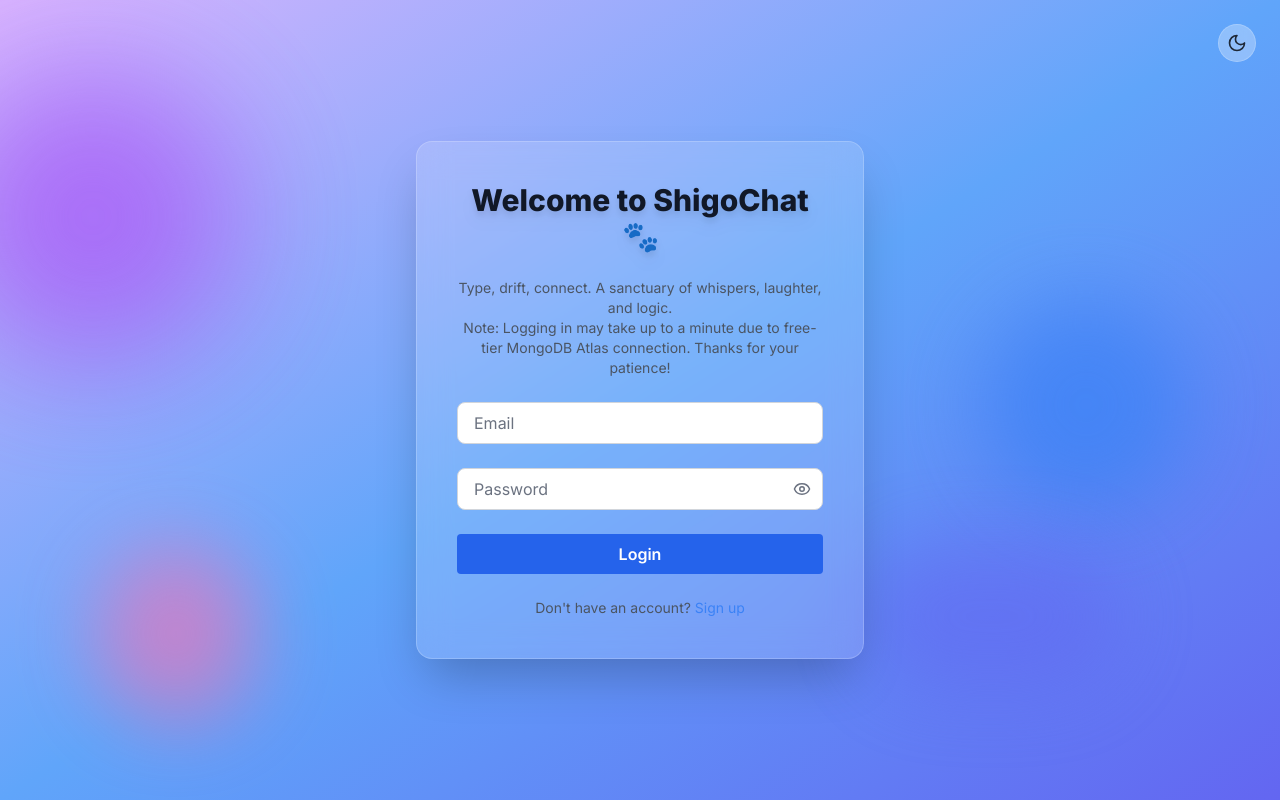
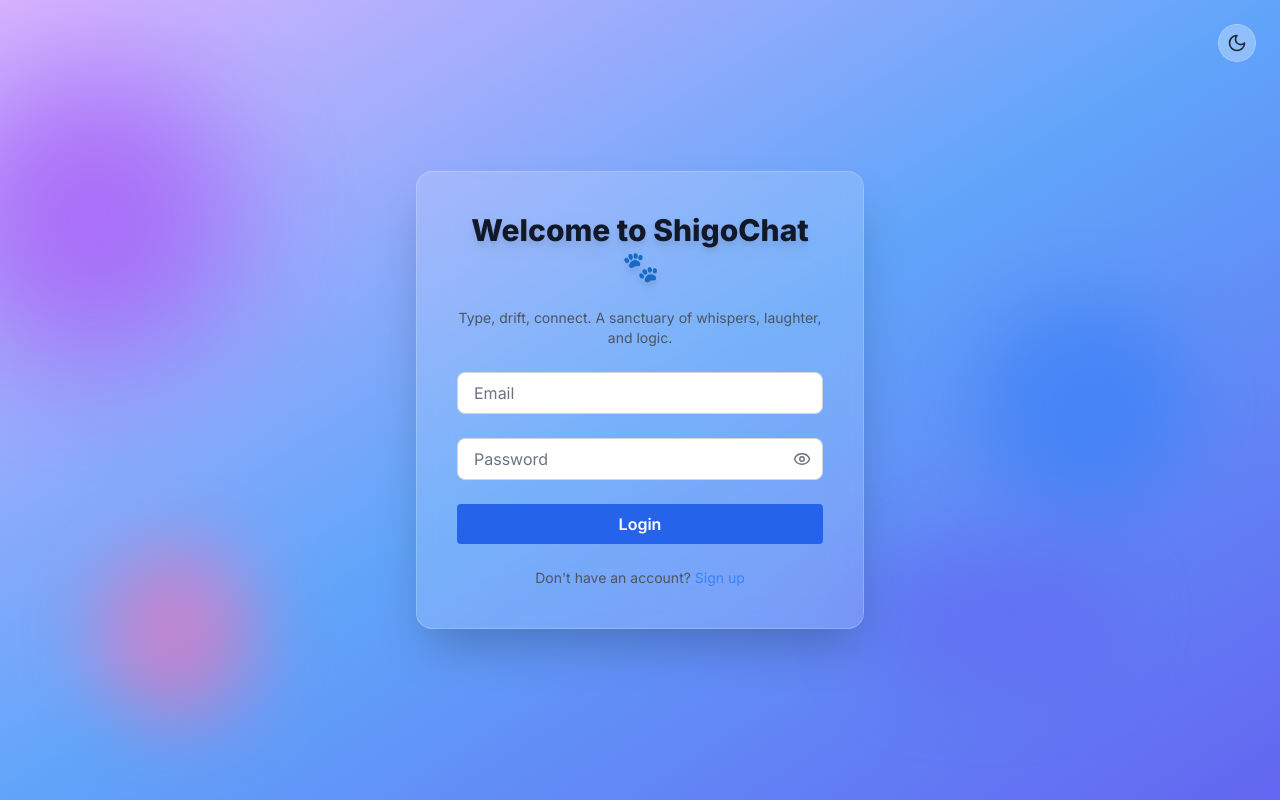
Before and after one commit to bbfosho0/ShigoChattingApp, a React (Create React App) app in the folder client/: page /login in a window 1280 px wide. Built offline with nearby package versions, Linux system fonts and the light colour scheme.

Commit message:
Improve Login.jsx formatting and add server .gitignore
Refactored Login.jsx for better readability by formatting JSX and template strings. Added .gitignore to server directory to exclude .env and node_modules from version control.

```diff
--- a/client/src/pages/Login.jsx
+++ b/client/src/pages/Login.jsx
@@ -39,7 +39,10 @@
 
     try {
       setLoading(true);
-      const res = await axios.post(`${process.env.REACT_APP_API_URL}/api/auth/login`, form);
+      const res = await axios.post(
+        `${process.env.REACT_APP_API_URL}/api/auth/login`,
+        form
+      );
       localStorage.setItem("token", res.data.token);
       localStorage.setItem("user", JSON.stringify(res.data.user));
       setUser(res.data.user);
@@ -118,8 +121,8 @@
         </motion.h1>
 
         <p className="text-center text-gray-600 dark:text-gray-400 text-sm">
-          Type, drift, connect. A sanctuary of whispers, laughter, and logic. <br />
-  Note: Logging in may take up to a minute due to free-tier MongoDB Atlas connection. Thanks for your patience!
+          Type, drift, connect. A sanctuary of whispers, laughter, and logic.{" "}
+          <br />
         </p>
 
         <div>
@@ -147,7 +150,9 @@
             value={form.password}
             onChange={handleChange}
             placeholder="Password"
-            className={`form-field pr-10 ${error.password ? "border-red-500" : ""}`}
+            className={`form-field pr-10 ${
+              error.password ? "border-red-500" : ""
+            }`}
             aria-invalid={error.password ? "true" : "false"}
             aria-describedby="password-error"
           />
@@ -169,7 +174,9 @@
         <button
           type="submit"
           disabled={loading}
-          className={`primary-btn ${loading ? "opacity-70 cursor-not-allowed" : ""}`}
+          className={`primary-btn ${
+            loading ? "opacity-70 cursor-not-allowed" : ""
+          }`}
         >
           {loading ? "Logging in..." : "Login"}
         </button>
```
Also changed, not shown: 1 other file (tests, documents, lock files or other folders).
